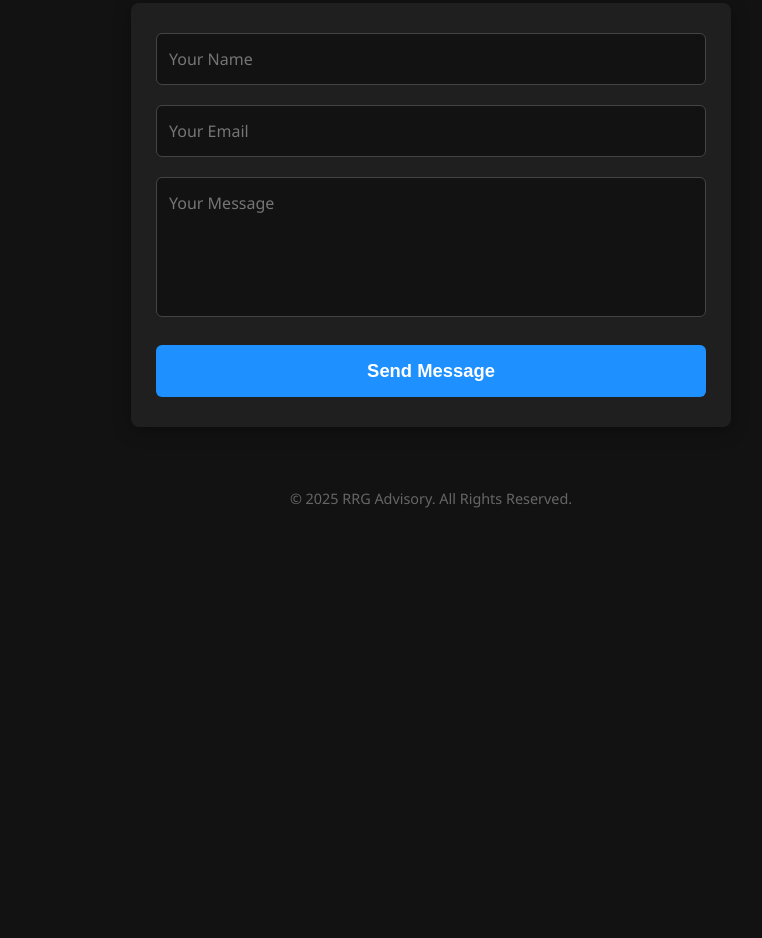
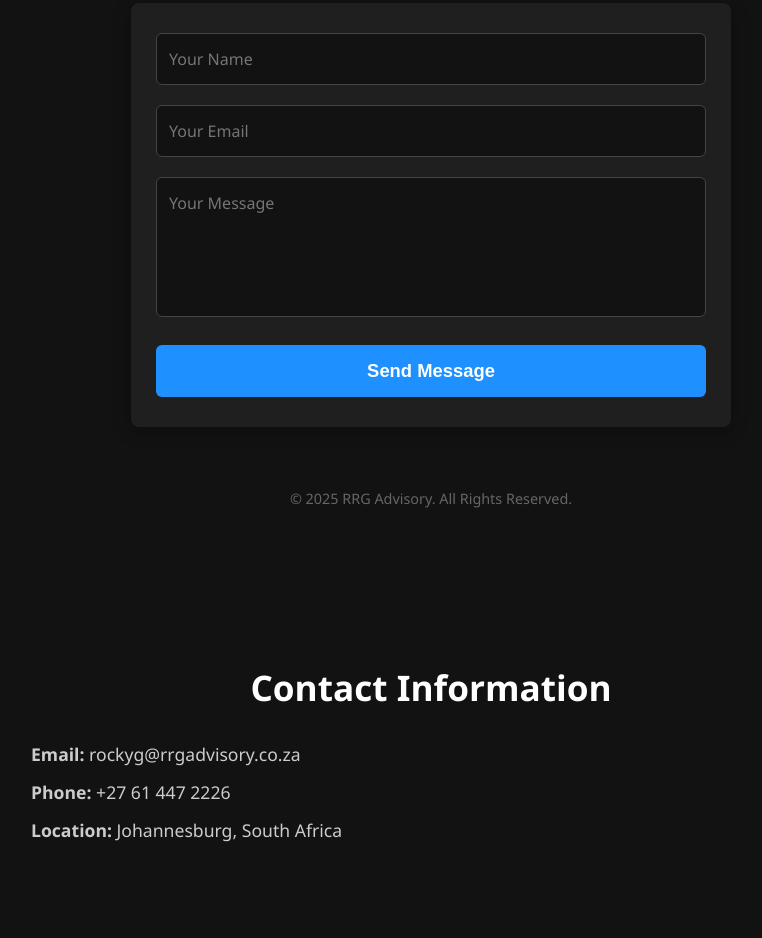
Before and after one commit to RockyGovender/RRG-Advisory, a plain HTML site: page index.html in a window 1280 px wide. Shown: the part 1772-2710 px from the top of the page, without its empty margins (209-971 px from the left). Before the commit the page ends 2312 px from the top, so only its background shows below. Drawn offline with Linux system fonts and the light colour scheme.

Commit message:
Update index.html

```diff
--- a/index.html
+++ b/index.html
@@ -346,3 +346,11 @@
   </script>
 </body>
 </html>
+<section id="contact-info" style="padding: 70px; background-color: #121212;">
+  <h2>Contact Information</h2>
+  <ul style="list-style: none; padding-left: 0;">
+    <li><strong>Email:</strong> <a href="mailto:yourname@example.com">rockyg@rrgadvisory.co.za</a></li>
+    <li><strong>Phone:</strong> <a href="tel:+1234567890">+27 61 447 2226</a></li>
+    <li><strong>Location:</strong> Johannesburg, South Africa</li>
+  </ul>
+</section>
```
